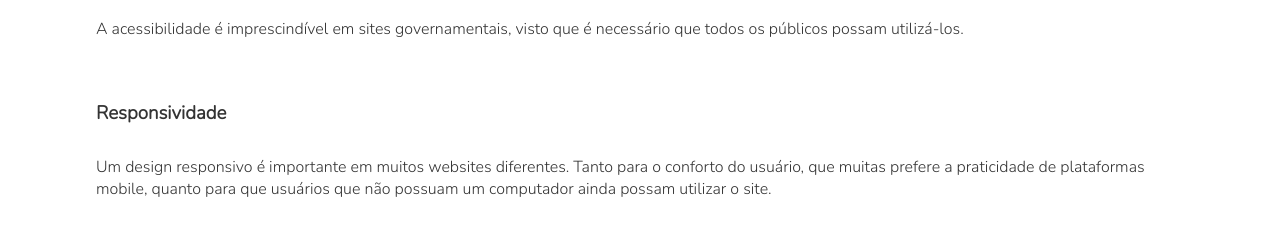
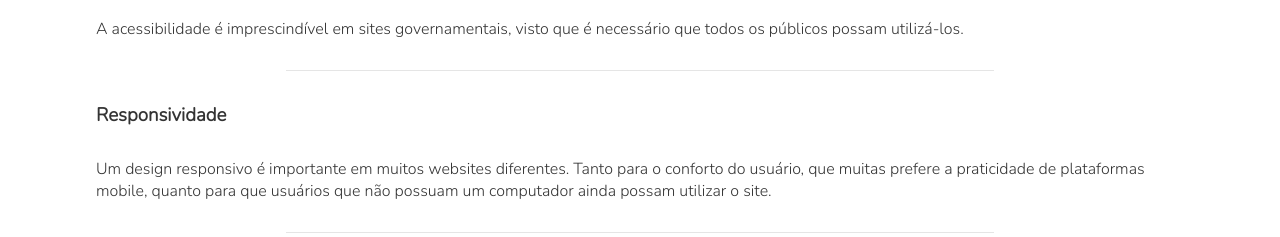
Before and after one commit to Markgabe/Portf-lio-Niter-i, a Svelte app: page / in a window 1280 px wide. Shown: the part 503-740 px from the top of the page. Built offline with nearby package versions, Linux system fonts and the light colour scheme.

Commit message:
add hr styles

```diff
--- a/public/global.css
+++ b/public/global.css
@@ -33,6 +33,13 @@
 
 body {
 	background: var(--bg-color);
+}
+
+hr {
+  border-top: 1px solid rgba(0, 0, 0, 0.1);
+  border-bottom: 1px solid rgba(255, 255, 255, 0.3);
+  width: 65%;
+  margin: 0 auto;
 }
 
 a {
```
